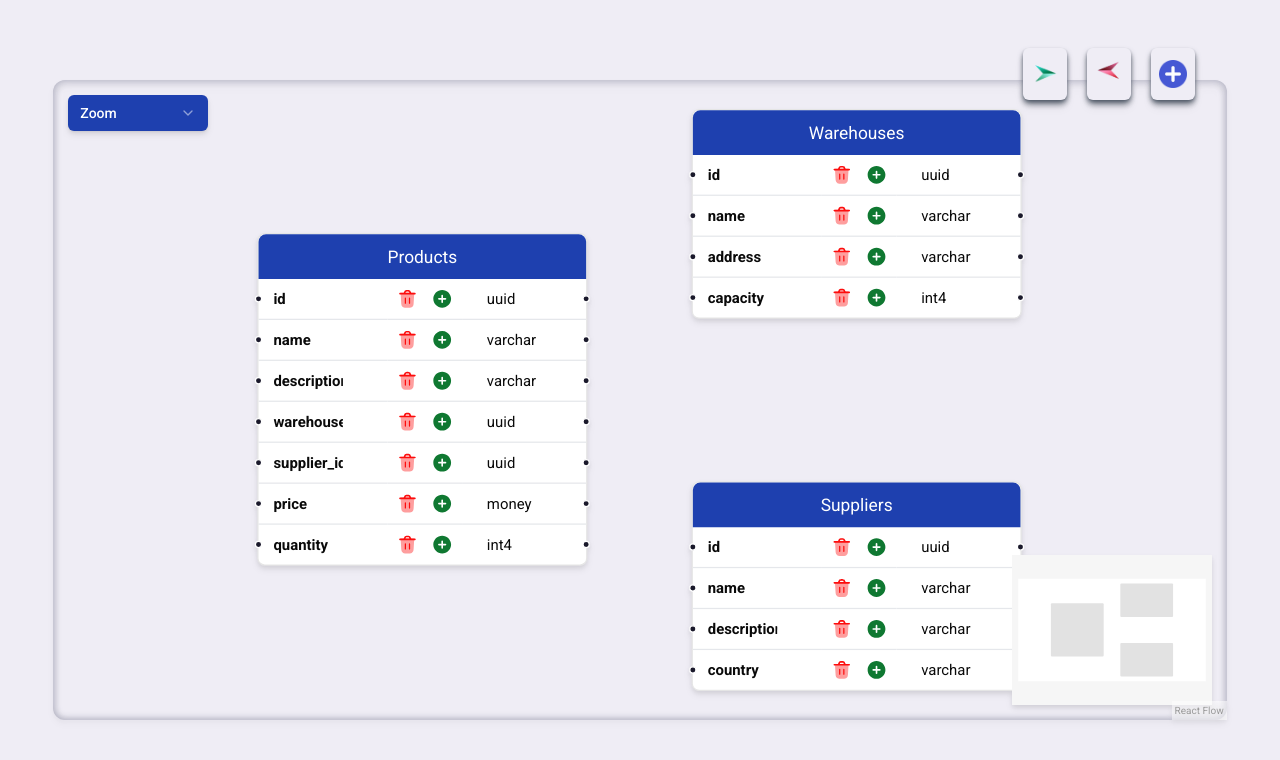
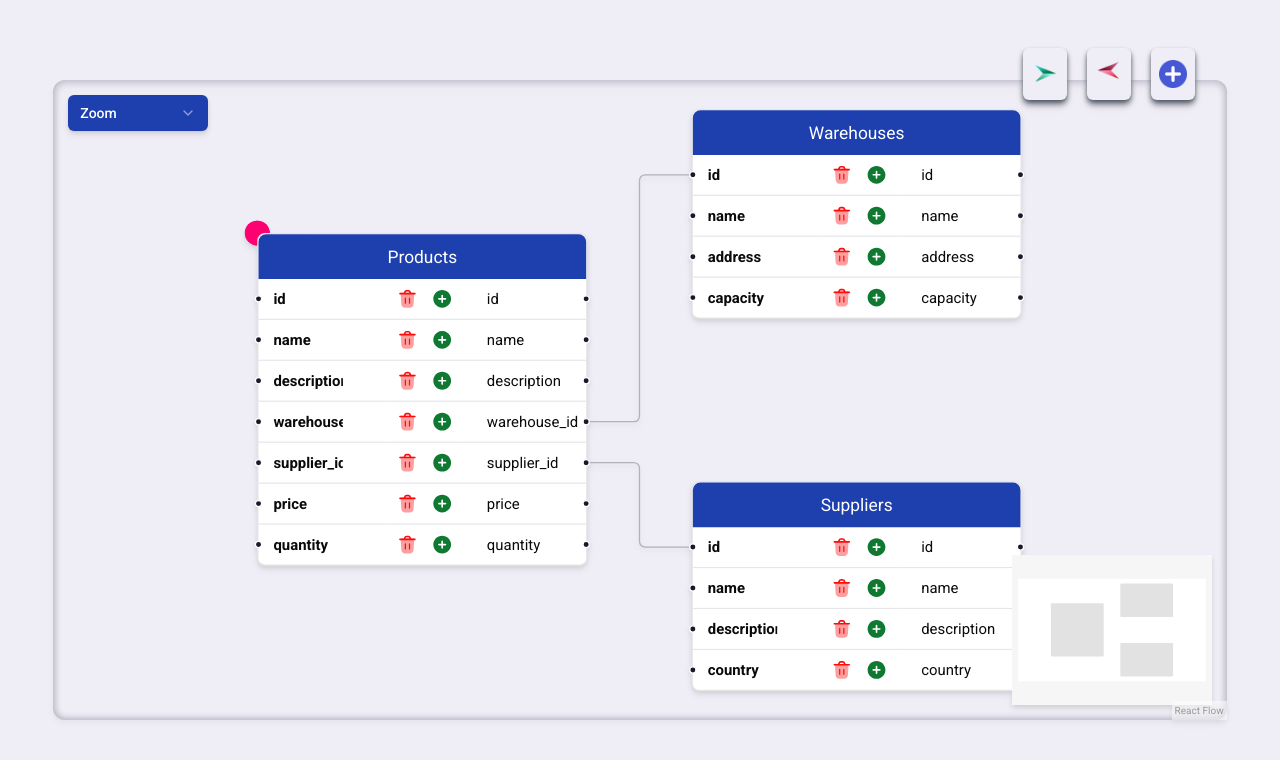
Before and after one commit to moeez5251/ER-Diagram-Maker, a React (Vite) app: page / in a window 1280 px wide. Shown: the top 760 px of the page. Built offline with nearby package versions, Linux system fonts and the light colour scheme.

Commit message:
Fix some issues ☑️✔️

```diff
--- a/src/App.jsx
+++ b/src/App.jsx
@@ -61,7 +61,22 @@
     },
   ];
 
-  const defaultEdges = [];
+  const defaultEdges = [
+    {
+      id: "products-warehouses",
+      source: "1",
+      target: "2",
+      sourceHandle: "warehouse_id",
+      targetHandle: "id",
+    },
+    {
+      id: "products-suppliers",
+      source: "1",
+      target: "3",
+      sourceHandle: "supplier_id",
+      targetHandle: "id",
+    },
+  ];
 
   const nodeTypes = {
     databaseSchema: DatabaseSchemaNode,
--- a/src/components/database-schema-node.tsx
+++ b/src/components/database-schema-node.tsx
@@ -25,7 +25,7 @@
     // let  parent=event.target.parentElement.parentElement.parentElement.parentElement.parentElement;
     let parent = event.target.parentElement.parentElement.parentElement.parentElement;
     console.log(parent);
-    parent.remove();
+    parent.style.display="none";
 
   }
   const handleclick = (event: React.ChangeEvent<HTMLElement>) => {
@@ -62,7 +62,7 @@
             <TableRow key={uuidv4()} id={uuidv4()} className="relative text-xs hover:bg-cyan-400  ">
               <TableCell className="pl-0 pr-6 font-bold">
                 <LabeledHandle
-                  id={uuidv4()}
+                  id={entry.title}
                   title={entry.title}
                   type="target"
                   position={Position.Left}
@@ -117,8 +117,8 @@
               </TableCell>
               <TableCell className="pr-0 text-center font-normal">
                 <LabeledHandle
-                  id={uuidv4()}
-                  title={entry.type}
+                  id={entry.title}
+                  title={entry.title}
                   type="source"
                   position={Position.Right}
                   className="p-0"
```
Lines whose indentation alone changed are shown as unchanged.
